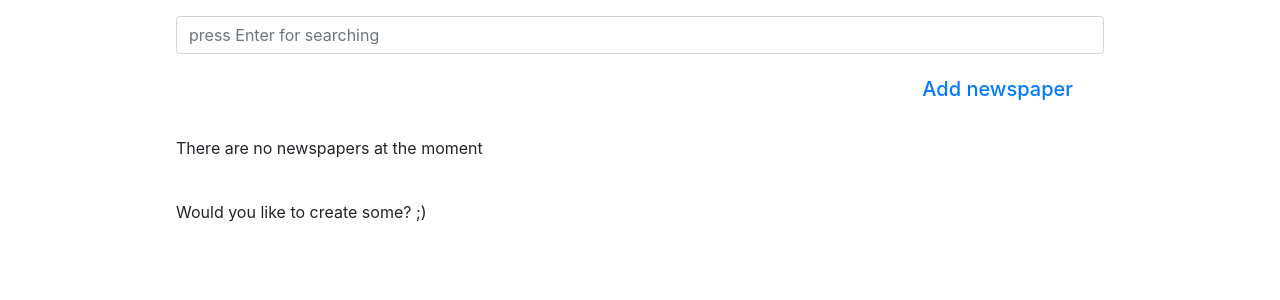
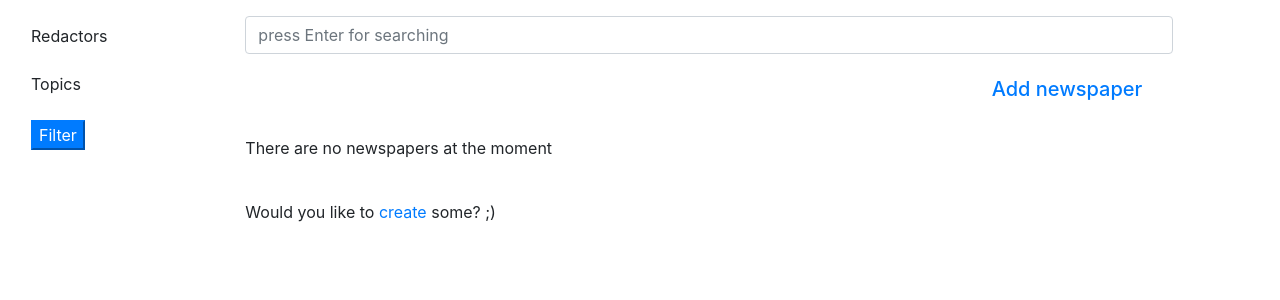
Before and after one commit to Yulia-Mala/django_site_newspaper, a Django app: page /newspapers/ in a window 1280 px wide. Shown: the part 69-369 px from the top of the page. Run offline with Django 4.2, Linux system fonts and the light colour scheme; data that the repository does not hold is empty; some libraries are stand-ins or nearby versions.

Commit message:
newspapers filtering added

```diff
--- a/django_site_newspaper/settings.py
+++ b/django_site_newspaper/settings.py
@@ -39,7 +39,8 @@ INSTALLED_APPS = [
     'django.contrib.staticfiles',
     'tracker',
     "crispy_forms",
-    "crispy_bootstrap4"
+    "crispy_bootstrap4",
+    "django_filters",
 ]
 
 MIDDLEWARE = [
--- a/templates/base.html
+++ b/templates/base.html
@@ -14,11 +14,12 @@
 </head>
 
 <body>
-
       {% block navbar %}
         {% include "includes/navbar.html" %}
       {% endblock %}
+<div class="container-fluid">
 
+</div>
       {% block content %}
       {% endblock %}
       <div class="mx-auto w-75 p-3">
@@ -26,7 +27,5 @@
         {% include "includes/pagination.html" %}
       {% endblock %}
       </div>
-
 </body>
-
 </html>
--- /dev/null
+++ b/templates/includes/sidebar_filter.html
@@ -0,0 +1,8 @@
+{% load crispy_forms_filters %}
+<br>
+<div class="side">
+   <form action="" method="get">
+      {{ filter_form|crispy }}
+      <input type="submit" value="Filter" class="btn-primary">
+    </form>
+</div>
--- a/templates/tracker/newspaper_list.html
+++ b/templates/tracker/newspaper_list.html
@@ -2,10 +2,20 @@
 {% load crispy_forms_filters %}
 
 {% block content %}
+  <div class="container-fluid" style="margin-left: 1em;">
+  <div class="row">
+  <div class="col-sm-1">
+    {% include "includes/sidebar_filter.html" %}
+  </div>
+
+
+
   <div class="mx-auto w-75 p-3">
    <form action="" method="get">
     {{ search_form|crispy }}
    </form>
+
+
   <div class="container d-flex justify-content-end">
   <h3><a class="btn-lg" href="{% url "tracker:newspaper-create" %}">Add newspaper</a></h3>
   </div>
@@ -29,7 +39,9 @@
     <br>
     <p>There are no newspapers at the moment </p>
     <br>
-    <p>Would you like to create some? ;)</p>
+      <p>Would you like to <a href="{% url "tracker:newspaper-create" %}">create</a> some? ;)</p>
   {% endif %}
   </div>
+  </div>
+  </div>
 {% endblock %}
--- a/tracker/forms.py
+++ b/tracker/forms.py
@@ -45,3 +45,18 @@ class SearchForm(forms.Form):
                                   required=False,
                                   label="",
                                   widget=forms.TextInput(attrs=text))
+
+
+class NewspaperFilterForm(forms.Form):
+    publishers = forms.ModelMultipleChoiceField(
+        queryset=get_user_model().objects.all(),
+        widget=forms.CheckboxSelectMultiple,
+        required=False,
+        label="Redactors"
+    )
+    topic = forms.ModelMultipleChoiceField(
+        queryset=Topic.objects.all(),
+        widget=forms.CheckboxSelectMultiple,
+        required=False,
+        label="Topics"
+    )
--- a/tracker/views.py
+++ b/tracker/views.py
@@ -4,7 +4,7 @@ from django.shortcuts import render
 from django.urls import reverse_lazy, reverse
 from django.views import generic
 
-from .forms import RedactorForm, SearchForm, NewspaperForm
+from .forms import RedactorForm, SearchForm, NewspaperForm, NewspaperFilterForm
 from .models import Topic, Newspaper, Redactor
 
 
@@ -36,6 +36,7 @@ class TopicListView(generic.ListView):
     def get_leaders(self):
         queryset = self.get_queryset()
         topic_leader = {}
+        lead_id = {}
         for topic in queryset:
             redactors_list = list(Redactor.objects.filter(newspapers__topic=topic))
             lead = max(redactors_list, key=redactors_list.count)
@@ -88,13 +89,20 @@ class NewspaperListView(generic.ListView):
         search_text = self.request.GET.get("search_text", "")
         text = {"search_text": search_text}
         context["search_form"] = SearchForm(initial=text)
+        context["filter_form"] = NewspaperFilterForm()
         return context
 
     def get_queryset(self):
         queryset = Newspaper.objects.all()
         title = self.request.GET.get("search_text")
         if title:
-            return queryset.filter(title__icontains=title)
+            queryset = queryset.filter(title__icontains=title)
+        publishers = self.request.GET.get("publishers")
+        if publishers:
+            queryset = queryset.filter(publishers__in=publishers)
+        topic = self.request.GET.get("topic")
+        if topic:
+            queryset = queryset.filter(topic__in=topic)
         return queryset
 
 
```
Also changed, not shown: tracker/urls.py (+6 -1 lines).
